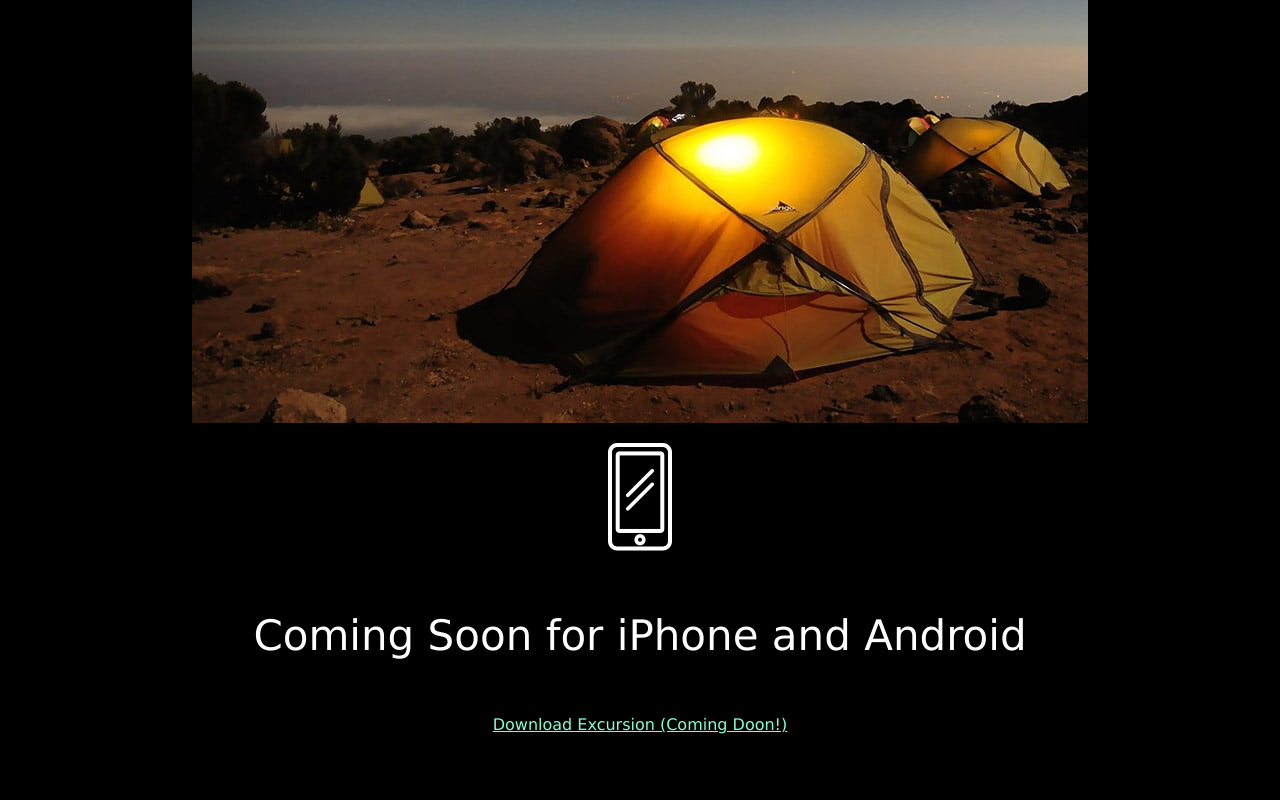
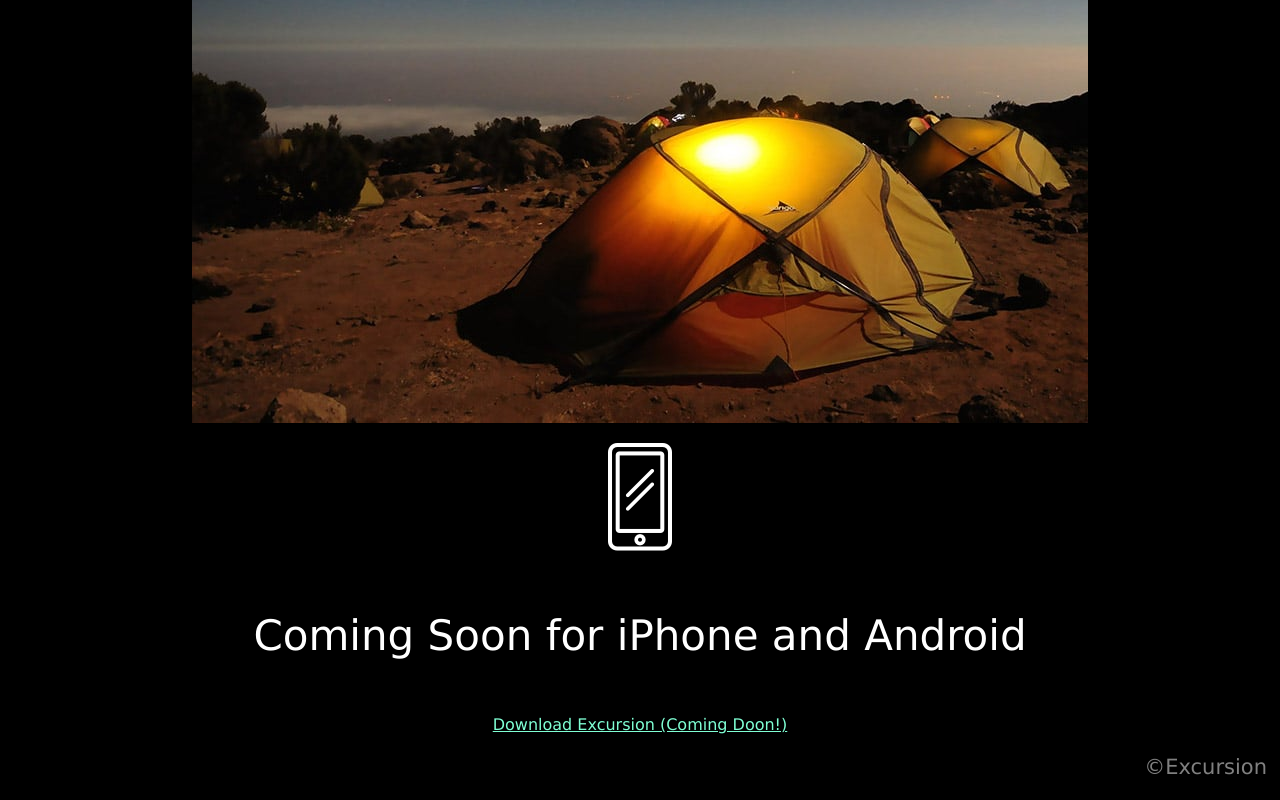
Before and after one commit to Akram-Aal-Hasoon/excursion, a plain HTML site: page index.html in a window 1280 px wide. Shown: the part 589-1389 px from the top of the page. Before the commit the page ends 1339 px from the top, so only its background shows below. Drawn offline with Linux system fonts and the light colour scheme.

Commit message:
Added the footer

```diff
--- a/index.html
+++ b/index.html
@@ -22,6 +22,7 @@
 
     <h4 class="header--secondary">Coming Soon for iPhone and Android</h4>
     <p><a href="#" class="link--cta">Download Excursion (Coming Doon!)</a></p>
+    <p class="footer-copyright">©Excursion</p>
 
 </body>
 </html>
--- a/resources/css/style.css
+++ b/resources/css/style.css
@@ -29,3 +29,12 @@ body{
     font-size: 16px;
     color: aquamarine;
 }
+
+/*footer*/
+
+.footer-copyright{
+    font-size: 21px;
+    color: grey;
+    text-align: right;
+    margin-right: 5px;
+}
```
